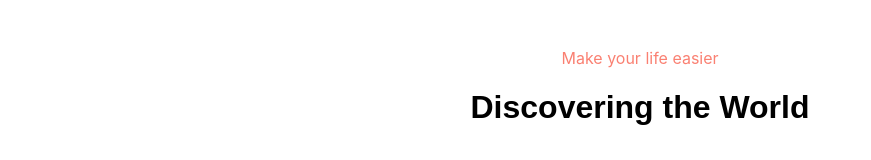
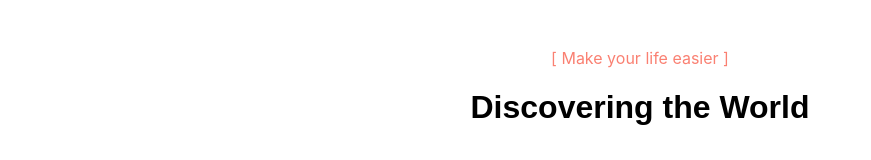
Before and after one commit to laladiaz/accenture-hiring-challenge, a React (Create React App) app: page / in a window 1280 px wide. Shown: the top 160 px of the page, without its empty margins (0-871 px from the left). Built offline with nearby package versions, Linux system fonts and the light colour scheme.

Commit message:
adds brackets to p with class subtitle

```diff
--- a/src/components/HeaderGeneral.js
+++ b/src/components/HeaderGeneral.js
@@ -3,7 +3,7 @@ import './styles/HeaderGeneral.css';
 const HeaderGeneral = () => {
     return(
         <header class="header-general">
-            <p class="subtitle"> Make your life easier </p>
+            <p class="subtitle"> [ Make your life easier ] </p>
             <h1 class="main-title"> Discovering the World </h1>
         </header>
     )
```
